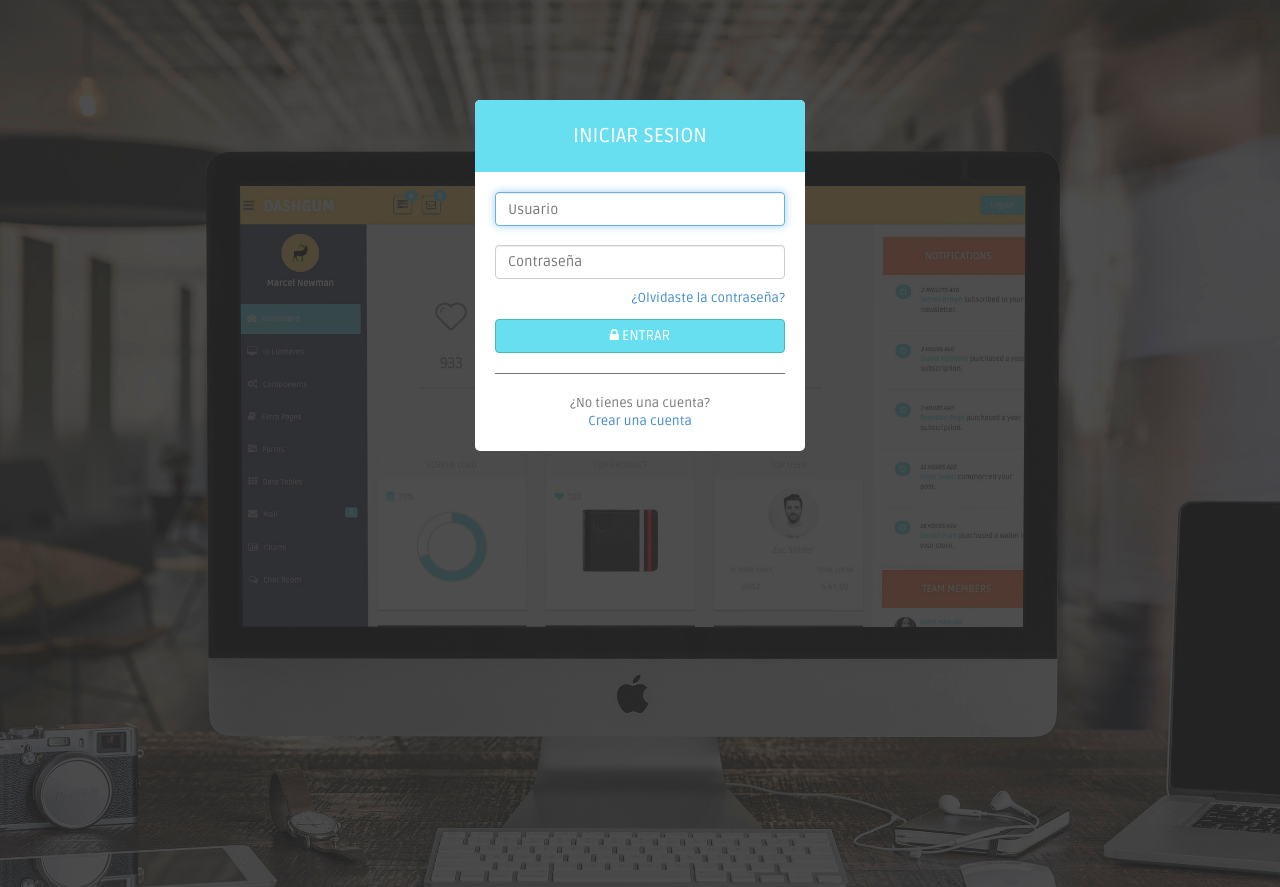
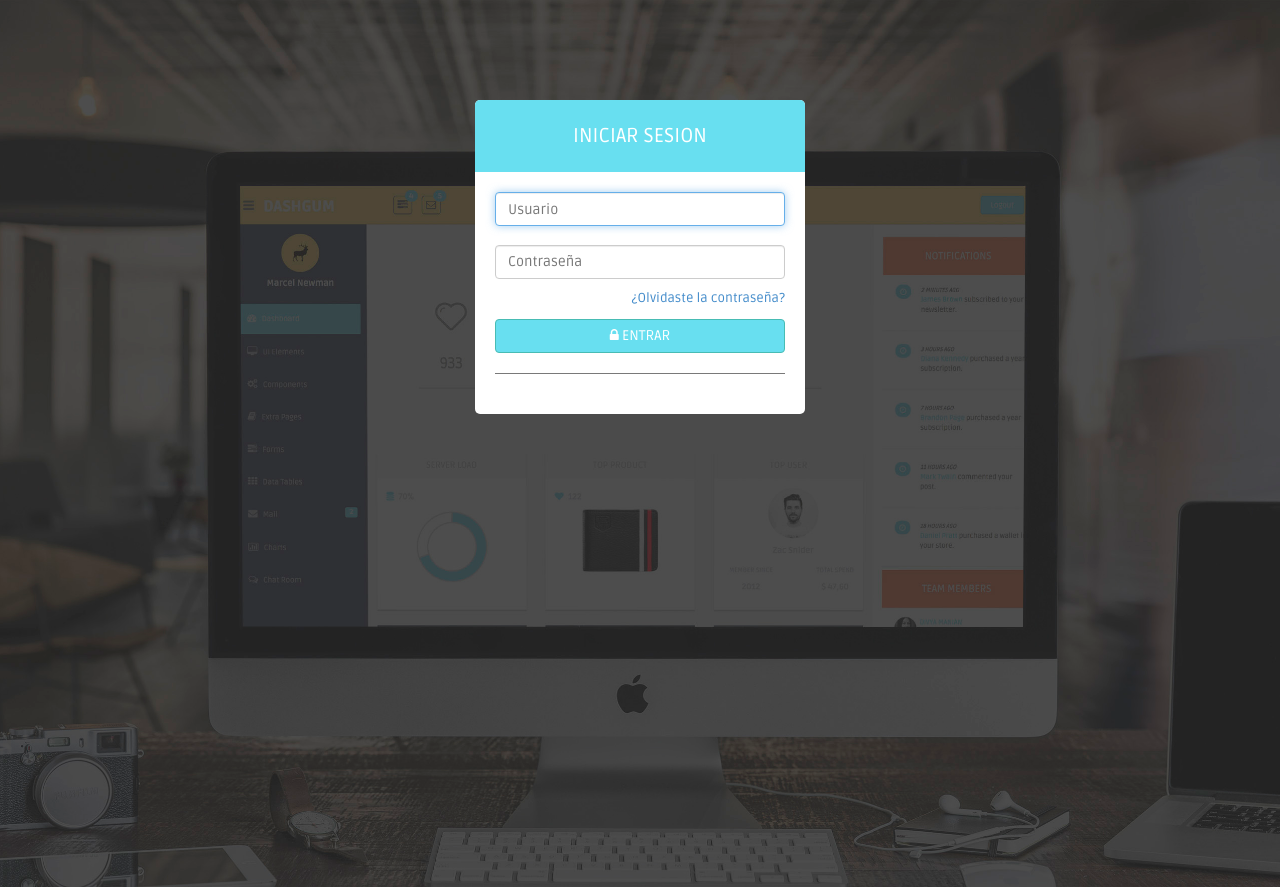
Before and after one commit to AlejandroJasso/reportesCI, a CodeIgniter app: the page made by application/views/login.php in a window 1280 px wide. Run offline with CodeIgniter, Linux system fonts and the light colour scheme.

Commit message:
Modificación vista login

```diff
--- a/application/views/login.php
+++ b/application/views/login.php
@@ -54,12 +54,12 @@
 		                <button class="btn btn-facebook" type="submit"><i class="fa fa-facebook"></i> Facebook</button>
 		                <button class="btn btn-twitter" type="submit"><i class="fa fa-twitter"></i> Twitter</button>
 		            </div> -->
-		            <div class="registration">
+<!-- 		            <div class="registration">
 		                ¿No tienes una cuenta?<br/>
 		                <a class="" href="#">
 		                    Crear una cuenta
 		                </a>
-		            </div>
+		            </div> -->
 
 		        </div>
 
@@ -67,7 +67,7 @@
 		          <div aria-hidden="true" aria-labelledby="myModalLabel" role="dialog" tabindex="-1" id="myModal" class="modal fade">
 		              <div class="modal-dialog">
 		                  <div class="modal-content">
-		                      <div class="modal-header">
+<!-- 		                      <div class="modal-header">
 		                          <button type="button" class="close" data-dismiss="modal" aria-hidden="true">&times;</button>
 		                          <h4 class="modal-title">¿Olvidaste la contraseña?</h4>
 		                      </div>
@@ -76,7 +76,7 @@
 		                          <form action="" method="post">
 		                          <input type="text" name="email" placeholder="Email" autocomplete="off" class="form-control placeholder-no-fix">
 
-		                      </div>
+		                      </div> -->
 		                      <div class="modal-footer">
 		                          <button data-dismiss="modal" class="btn btn-default" type="button">Cancelar</button>
 		                          <button class="btn btn-theme" type="submit">Enviar</button>
```
